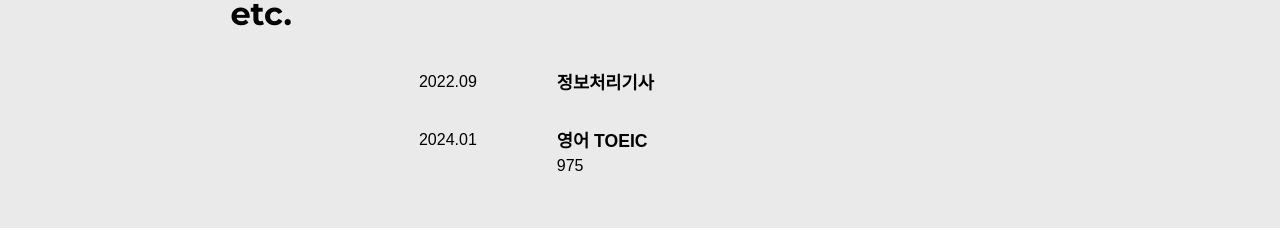
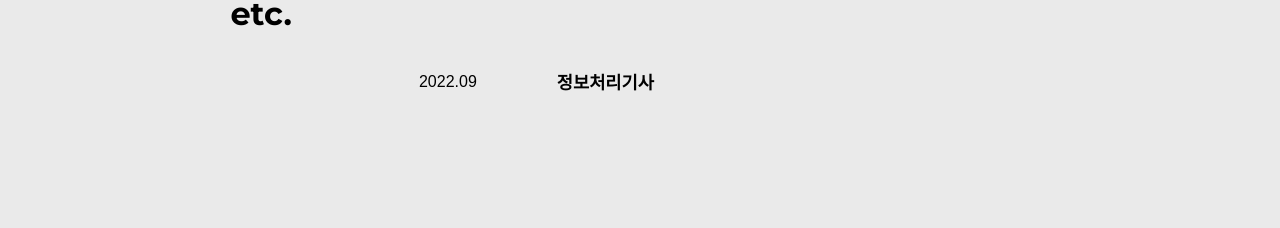
Before and after one commit to sykim0181/portfolio, a Next.js app: page / in a window 1280 px wide. Shown: the part 2360-2588 px from the top of the page. Built offline with nearby package versions, Linux system fonts and the light colour scheme; a web font is replaced by a local one.

Commit message:
chore: 프로필 데이터 수정

```diff
--- a/src/data/profile.ts
+++ b/src/data/profile.ts
@@ -39,11 +39,11 @@ export const profileData: TData[] = [
         title: "정보처리기사",
         description: [],
       },
-      {
-        period: "2024.01",
-        title: "영어 TOEIC",
-        description: ["975"],
-      },
+      // {
+      //   period: "2024.01",
+      //   title: "영어 TOEIC",
+      //   description: ["975"],
+      // },
     ],
   },
 ];
```
